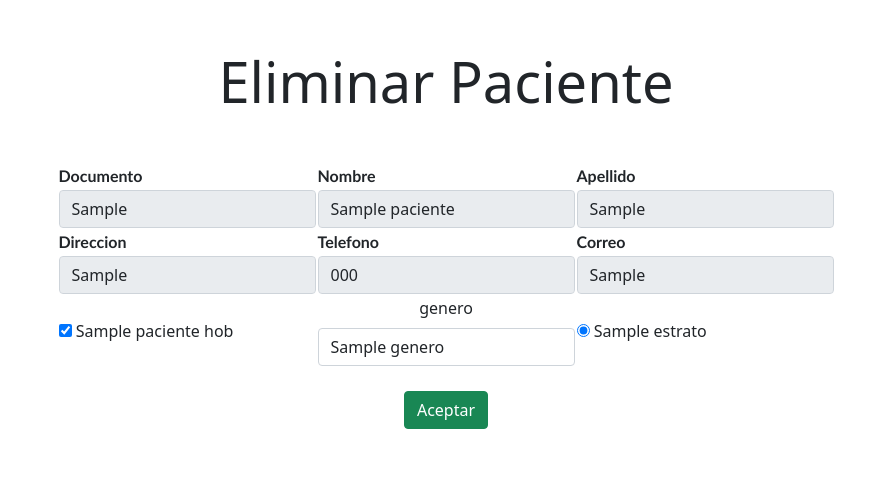
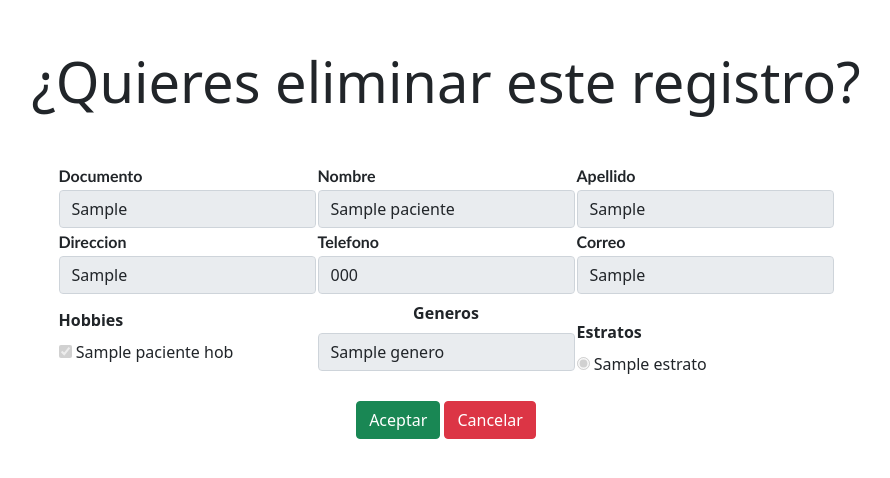
Before and after one commit to johanjof/Proyecto_historia_clinica, a PHP site: template view/Paciente/delete.php in a window 1280 px wide. Shown: the top 478 px of the page, without its empty margins (194-1084 px from the left). Run offline with PHP 8.4, Linux system fonts and the light colour scheme; the template is opened without the code that fills it: most values are stand-ins (such as "Sample title", 1, 10 or a date in 2020); data that the repository does not hold is empty.

Commit message:
Ajustes de las vistas

```diff
--- a/view/Estrato/delete.php
+++ b/view/Estrato/delete.php
@@ -1,5 +1,5 @@
 <div class="mt-5">
-    <h3 class="display-4">Seguro que quieres eliminar este Estrato</h3>
+    <h3 class="display-4">¿Quieres eliminar este registro?</h3>
 </div>
 <div class="mt-5">
     <?php
--- a/view/Genero/delete.php
+++ b/view/Genero/delete.php
@@ -1,7 +1,8 @@
 
 
 <div class="mt-5">
-    <h3 class="display-4">Eliminar genero</h3>
+<h3 class="display-4">¿Quieres eliminar este registro?</h3>
+
 </div>
 
 <div class="mt-5">
@@ -23,6 +24,8 @@
             </div>
             <div class="col-md-4 mt-4">
                 <input type="submit" value="Enviar" class="btn btn-success mt-2">
+                <input type="submit" value="Cancelar" class="btn btn-danger mt-2" formaction="<?php echo getUrl("Genero","Genero","consult");?>">
+
             </div>
 
 
--- a/view/Paciente/consult.php
+++ b/view/Paciente/consult.php
@@ -32,6 +32,12 @@
                     //boton de ver detalle
                     echo "<td> <a href='".getUrl("Paciente","Paciente","verDetalle",array("pac_id"=>$pac['pac_id']))."'><button class='btn btn-warning'>Ver Detalle</button> </a> </td>";
 
+                    //boton de Crear historia
+                    echo "<td> <a href='".getUrl("Paciente","Paciente","verDetalle",array("pac_id"=>$pac['pac_id']))."'><button class='btn btn-success'>Crear historia</button> </a> </td>";
+                    //boton de ver historia
+                    echo "<td> <a href='".getUrl("Paciente","Paciente","verDetalle",array("pac_id"=>$pac['pac_id']))."'><button class='btn btn-info'>Ver historia</button> </a> </td>";
+
+
                     echo"<td> </td>";
                 echo "</tr>";
                 }
--- a/view/Paciente/delete.php
+++ b/view/Paciente/delete.php
@@ -1,6 +1,7 @@
 <div class="mt-5">
     <center>
-    <h3 class="display-4">Eliminar Paciente</h3>
+    <h3 class="display-4">¿Quieres eliminar este registro?</h3>
+
 </div>
 
 <div class="mt-5">
@@ -40,7 +41,10 @@
         </tr>
 
         <tr>
-            <td> <?php foreach($paciente_hob as $ph){?>
+            <td>
+            <label class="form-label"><b>Hobbies</b></label><br>
+
+            <?php foreach($paciente_hob as $ph){?>
 
                 <label>
 
@@ -53,7 +57,7 @@
 
 
                     ?>
-                   <input type="checkbox" <?php echo $check ?> name="hob_id" value="<?php echo $ph['hob_nombre']; ?>">
+                   <input disabled type="checkbox" <?php echo $check ?> name="hob_id" value="<?php echo $ph['hob_nombre'] ; ?>">
 
 
                     <?php
@@ -71,8 +75,8 @@
 
         <td>
                     <div class="row-md-4">
-                    <center><label class="form-label">genero</label></center>
-                            <select name="gen_id" class="form-control" required="required">
+                    <center><label class="form-label"><b>Generos</b></label></center>
+                            <select disabled name="gen_id" class="form-control" required="required">
                                 <option value="">Seleccione....</option>
                             <?php
                                 foreach ($generos as $gen){
@@ -91,6 +95,8 @@
                 </td>
 
                 <td>
+            <br>  <label class="form-label"><b>Estratos</b></label><br>
+
          <?php foreach($estratos as $estr){?>
                 <label>
 
@@ -103,7 +109,7 @@
 
 
                     ?>
-                    <input type="radio" <?php echo $check ?> name="estr_id" value="<?php echo $estr['estr_id'];?>">
+                    <input disabled type="radio" <?php echo $check ?> name="estr_id" value="<?php echo $estr['estr_id'];?>">
 
                     <?php
                         echo $estr['estr_nombre']."<br>";
@@ -123,6 +129,8 @@
 
 <div class="col-md-4 mt-4">
     <input type="submit" value="Aceptar" class="btn btn-success">
+    <input type="submit" value="Cancelar" class="btn btn-danger" formaction="<?php echo getUrl("Paciente","Paciente","consult");?>"> <br>
+
 </div>
 
     </div>
--- a/view/Usuario/Delete.php
+++ b/view/Usuario/Delete.php
@@ -1,4 +1,4 @@
-<h3 class="display-4 mt-4">Eliminar Usuario</h3>
+<h3 class="display-4">¿Quieres eliminar este registro?</h3>
 <?php
     while ($usu=mysqli_fetch_assoc($usuario)) {
 ?>
@@ -23,6 +23,8 @@
             </div>
             <div class="col-md-4 mt-5">
                <input type="submit" value="Aceptar" class="btn btn-success">
+             <input type="submit" value="Cancelar" class="btn btn-danger" formaction="<?php echo getUrl("Usuario","Usuario","consult");?>">
+
             </div>
         </div>
     </form>
```
Also changed, not shown: view/Hobbies/delete.php (+7 -3 lines), view/Paciente/insert.php (+10 -4 lines), view/Paciente/update.php (+7 -2 lines), view/Paciente/verDetalle.php (+7 -2 lines), view/Roles/delete.php (+8 -2 lines).
